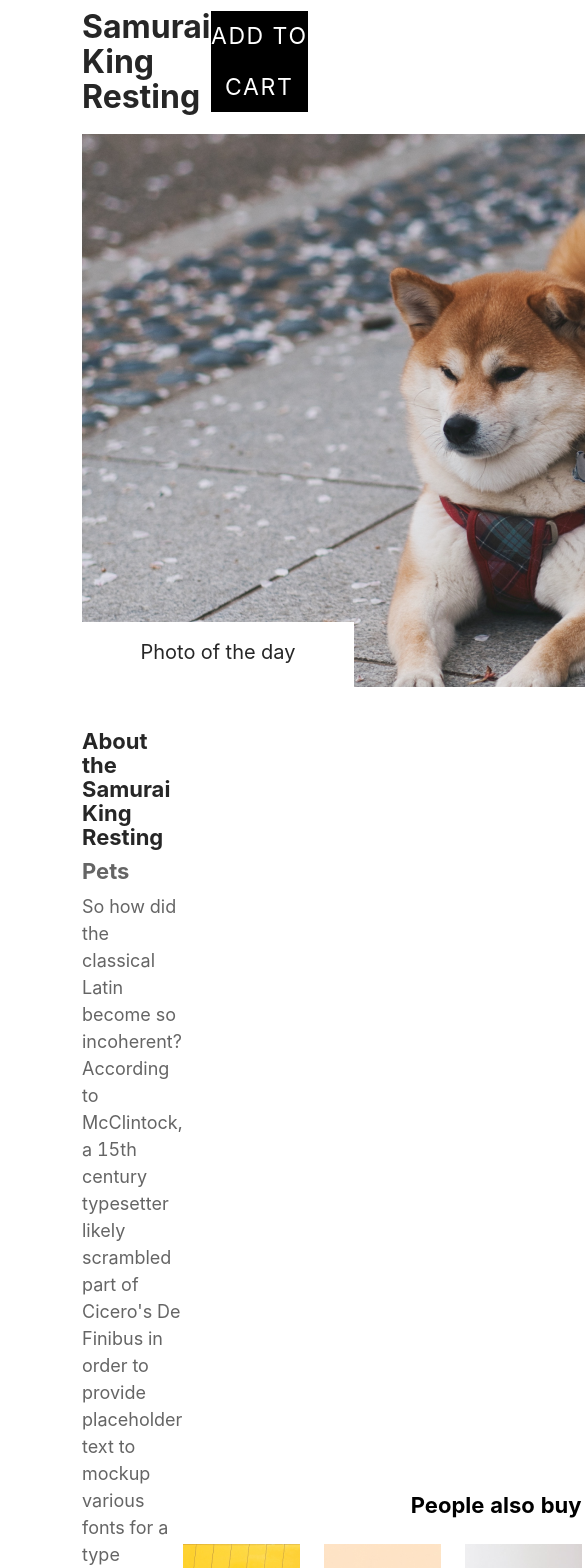
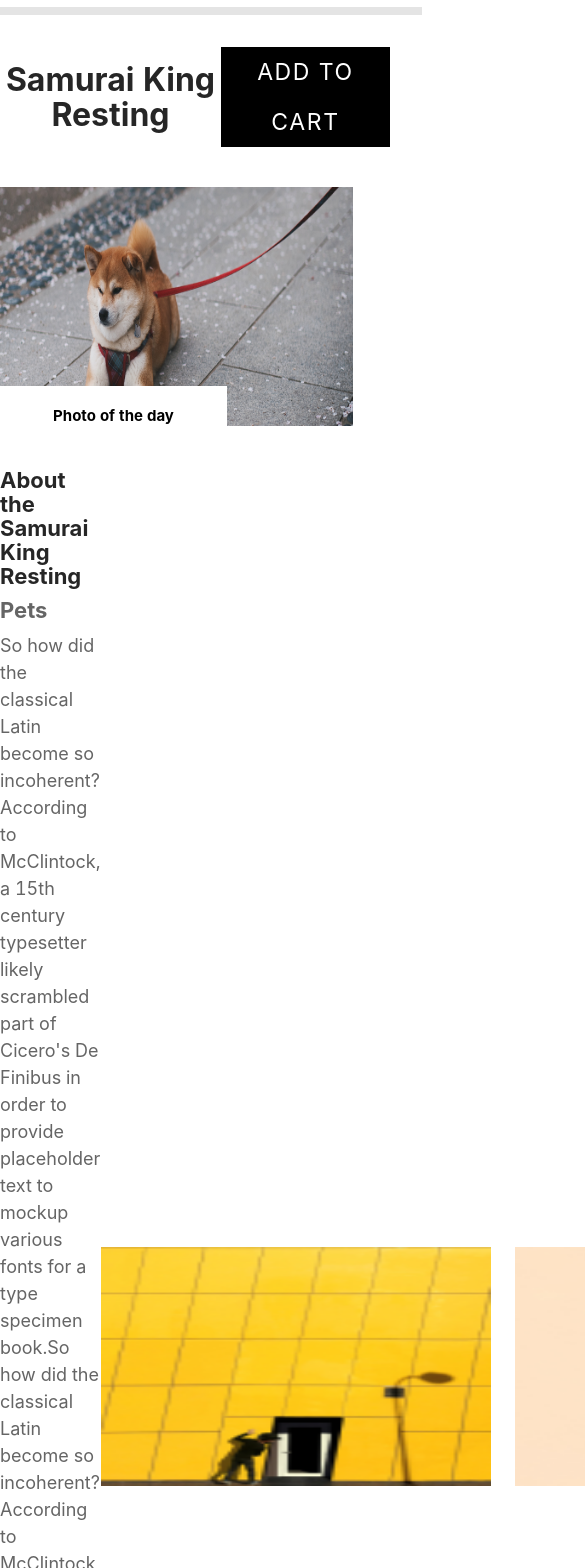
Before and after one commit to cossy1/my-app, a React (Create React App) app: page / in a window 390 px wide. Shown: the part 80-1648 px from the top of the page, 585 px wide, since content can reach past the window. Built offline with nearby package versions, Linux system fonts and the light colour scheme.

Commit message:
wip: mobile-view

```diff
--- a/package.json
+++ b/package.json
@@ -17,7 +17,8 @@
     "web-vitals": "^1.0.1",
     "node-sass": "^5.0.0",
     "antd": "^4.16.13",
-    "prettier": "^2.3.2"
+    "prettier": "^2.3.2",
+    "react-device-detect": "^1.17.0"
   },
   "scripts": {
     "start": "react-scripts start",
--- /dev/null
+++ b/src/App.scss
@@ -0,0 +1,16 @@
+.app-entry{
+  margin: 0 82px;
+}
+
+// Max
+// X-Small devices (portrait phones, less than 576px)
+@media (max-width: 575.98px) {
+  .app-entry{
+    margin: 0;
+  }
+
+}
+
+// Medium devices (tablets, less than 992px)
+@media (max-width: 991.98px) {
+}
--- a/src/App.tsx
+++ b/src/App.tsx
@@ -1,11 +1,12 @@
 import React, { Suspense, lazy } from 'react';
 import 'antd/dist/antd.min.css';
+import './App.scss'
 
 
 const AppLayout = lazy(() => import('./app/layout'));
 function App() {
   return (
-   <main style={{padding: '0 82px 0 82px'}}>
+   <main className='app-entry'>
      <Suspense fallback={null}>
        <AppLayout />
      </Suspense>
--- a/src/app/layout/content/home-body/index.tsx
+++ b/src/app/layout/content/home-body/index.tsx
@@ -61,7 +61,7 @@ const HomeBody = () => {
             <span className="sort-by">Sort By</span>
             <span style={{ color: "#000000", fontSize: 22 }}>Price</span>
 
-            <Dropdown overlay={menu} trigger={["click"]}>
+            <Dropdown overlay={menu} trigger={["click"]} placement="bottomRight">
               <a
                 href={"/"}
                 className="ant-dropdown-link"
--- a/src/app/layout/content/home-top/home-top.scss
+++ b/src/app/layout/content/home-top/home-top.scss
@@ -7,8 +7,8 @@
   }
 
   .dog {
-    min-width: 100vw !important;
     margin-top: 20px;
+    width: 100vw;
   }
 
   .photo {
@@ -20,6 +20,9 @@
     font-size: 20px;
     line-height: 60px;
     text-align: center;
+    color: #000000;
+    font-weight: bold;
+
   }
 
   .about-pet-row {
@@ -107,3 +110,125 @@
     font-size: 23px;
   }
 }
+
+
+// header for mobile phones styling
+@media (max-width: 575.98px) {
+  .app-home-top {
+    .top-row {
+      display: flex;
+      align-items: center;
+      justify-content: space-between;
+      margin: 20px 0;
+    }
+
+    img {
+      margin-top: 20px;
+     width: 100vw;
+      height: 239px;
+    }
+
+    .photo {
+      position: absolute;
+      margin-top: -40px;
+      font-weight: bold;
+      font-size: 15px;
+      height: 56.54px;
+      background: #ffffff;
+      width: 227px;
+      line-height: 60px;
+      text-align: center;
+      color: #000000;
+    }
+
+    .about-pet-row {
+      display: flex;
+      justify-content: space-between;
+      align-items: center;
+      margin-top: 42px;
+
+      .about {
+       // width: 690px;
+
+        .a {
+          font-size: 22px;
+          font-weight: bold;
+          line-height: 24px;
+        }
+
+        .pets {
+          font-size: 22px;
+          line-height: 24px;
+          color: #656565;
+          font-weight: bold;
+          margin-top: 10px;
+          margin-bottom: 10px;
+        }
+
+        .so {
+          line-height: 150%;
+          font-size: 18px;
+          font-weight: normal;
+          color: #656565;
+        }
+      }
+
+      .people {
+        .buy {
+          text-align: right;
+          color: #000000;
+          line-height: 24px;
+          font-size: 22px;
+          font-weight: bold;
+        }
+
+        .detail {
+          text-align: right;
+          line-height: 17px;
+          font-size: 16px;
+          color: #656565;
+          margin-top: 9px;
+        }
+
+        .details {
+          font-size: 22px;
+          text-align: right;
+          line-height: 24px;
+          font-weight: bold;
+          color: #000000;
+          margin-top: 10px;
+        }
+
+        .images {
+          display: flex;
+          justify-content: flex-end;
+          align-items: center;
+          margin-top: 27px;
+        }
+      }
+    }
+
+    .sam {
+      font-weight: bold;
+      font-size: 32px;
+      line-height: 35px;
+      font-style: normal;
+      text-align: center;
+    }
+
+    .addCart {
+      background-color: #000000;
+      letter-spacing: 0.07em;
+      color: #ffffff;
+      text-align: center;
+      line-height: 60.02px;
+      font-size: 23px;
+      position: absolute;
+      margin-top: 30px;
+      height: 61px;
+      width: 386px;
+
+    }
+  }
+
+}
--- a/src/app/layout/content/home-top/index.tsx
+++ b/src/app/layout/content/home-top/index.tsx
@@ -2,49 +2,66 @@ import React from "react";
 import "./home-top.scss";
 import Dog from "../../../../assets/image/dog.png";
 import Premium from "../../../../component/premium";
-import Flower from '../../../../assets/image/flower.png';
-import Yellow from '../../../../assets/image/yellow.png';
-import EggBallon from '../../../../assets/image/egg-ballon1.png';
-import {Space} from "antd";
+import Flower from "../../../../assets/image/flower.png";
+import Yellow from "../../../../assets/image/yellow.png";
+import EggBallon from "../../../../assets/image/egg-ballon1.png";
+import { Space } from "antd";
+import { isMobile } from "react-device-detect";
 
 const HomeTop = () => {
   return (
     <div className="app-home-top">
+      {!isMobile ? (
+        <>
           <div className="top-row">
             <div className="sam">Samurai King Resting</div>
 
             <div className="addCart-row">ADD TO CART</div>
           </div>
-
+          <div className="dog">
+            <img
+              alt="img"
+              src={Dog}
+              style={{ width: "100vw", paddingRight: "9.5vw" }}
+            />
+          </div>
+          <div className="photo">Photo of the day</div>{" "}
+        </>
+      ) : (
+        <>
+          <div className="sam">Samurai King Resting</div>
           <div className="dog">
             <img alt="img" src={Dog} />
           </div>
+          <div className="photo">Photo of the day</div>{" "}
+          <div className="addCart">ADD TO CART</div>
+        </>
+      )}
 
-      <div className='photo'>
-          Photo of the day
-      </div>
-
+      {!isMobile ? (
+        <>
+          {" "}
           <div className="about-pet-row">
             <div className="about">
               <div className="a">About the Samurai King Resting</div>
               <div className="pets">Pets</div>
               <div className="so">
-            So how did the classical Latin become so incoherent? According to
-            McClintock, a 15th century typesetter likely scrambled part of
-            Cicero's De Finibus in order to provide placeholder text to mockup
-            various fonts for a type specimen book.So how did the classical
-            Latin become so incoherent? According to McClintock, a 15th century
-            typesetter likely scrambled part of Cicero's De Finibus in order to
-            provide placeholder text to mockup various fonts for a type specimen
-            book.So how did the classical Latin become so incoherent? According
-            to McClintock.
+                So how did the classical Latin become so incoherent? According
+                to McClintock, a 15th century typesetter likely scrambled part
+                of Cicero's De Finibus in order to provide placeholder text to
+                mockup various fonts for a type specimen book.So how did the
+                classical Latin become so incoherent? According to McClintock, a
+                15th century typesetter likely scrambled part of Cicero's De
+                Finibus in order to provide placeholder text to mockup various
+                fonts for a type specimen book.So how did the classical Latin
+                become so incoherent? According to McClintock.
               </div>
             </div>
 
             <div className="people">
               <div className="buy">People also buy</div>
               <div className="images">
-           <Space size={'large'}>
+                <Space size={"large"}>
                   <div>
                     <Premium src={Yellow} />
                   </div>
@@ -56,13 +73,17 @@ const HomeTop = () => {
                   </div>
                 </Space>
               </div>
-          <div className='details'>Details</div>
-          <div className='detail'>Size: 1020 x 1020 pixel</div>
-          <div className='detail'>Size: 15 mb</div>
+              <div className="details">Details</div>
+              <div className="detail">Size: 1020 x 1020 pixel</div>
+              <div className="detail">Size: 15 mb</div>
             </div>
-      </div>
+          </div>{" "}
+        </>
+      ) : (
+        <> </>
+      )}
 
-      <hr style={{marginTop: 65}}/>
+      <hr style={{ marginTop: 65 }} />
     </div>
   );
 };
--- a/src/app/layout/header/header.scss
+++ b/src/app/layout/header/header.scss
@@ -1,4 +1,27 @@
 .app-header{
-  display: flex;
-  justify-content: space-between;
+  .header{
+    display: flex;
+    justify-content: space-between;
+  }
+  hr{
+    border: 4px solid #E4E4E4;
+
+  }
 }
+
+// header for mobile phones styling
+@media (max-width: 575.98px) {
+  .app-header{
+    .header{
+      padding: 10px 10px;
+    }
+
+    hr{
+      width: 414px;
+      border: 4px solid #E4E4E4;
+      margin-bottom: 32px;
+
+    }
+  }
+
+}
--- a/src/app/layout/header/index.tsx
+++ b/src/app/layout/header/index.tsx
@@ -1,11 +1,11 @@
 import React from "react";
-import './header.scss';
-import {ReactComponent as ShoppingCart} from "../../../assets/svg/shopping-cart.svg";
+import "./header.scss";
+import { ReactComponent as ShoppingCart } from "../../../assets/svg/shopping-cart.svg";
 
 const Header = () => {
-    return(
-       <>
+  return (
     <div className='app-header'>
+      <div className="header">
         <div>
           <ShoppingCart />
         </div>
@@ -13,13 +13,10 @@ const Header = () => {
         <div>
           <ShoppingCart />
         </div>
-
       </div>
 
-
       <hr />
-
-           </>
+    </div>
   );
 };
 
```
Also changed, not shown: src/App.css (deleted, +0 -38 lines), 1 other file (tests, documents, lock files or other folders). Lines whose indentation alone changed are shown as unchanged.
